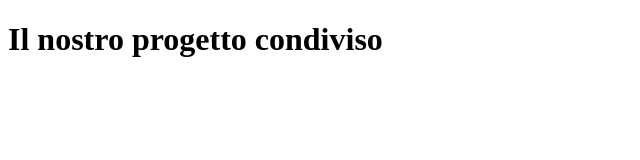
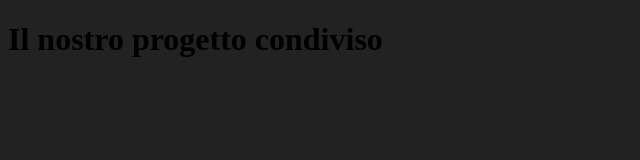
Before and after one commit to MarcoPercolla/merge_prova, a plain HTML site: page index.html in a window 1280 px wide. Shown: the whole page, without its empty margins (0-640 px from the left). Drawn offline with Linux system fonts and the light colour scheme.

Commit message:
background color

```diff
--- a/index.html
+++ b/index.html
@@ -5,9 +5,13 @@
     <meta charset="UTF-8">
     <meta name="viewport" content="width=device-width, initial-scale=1.0">
     <title>Branch Prova</title>
+
+
+    <link rel="stylesheet" href="style.css">
 </head>
 
 <body>
+
     <h1>Il nostro progetto condiviso</h1>
 
 </body>
--- /dev/null
+++ b/style.css
@@ -0,0 +1,3 @@
+body{
+    background-color: #222;
+}
```
